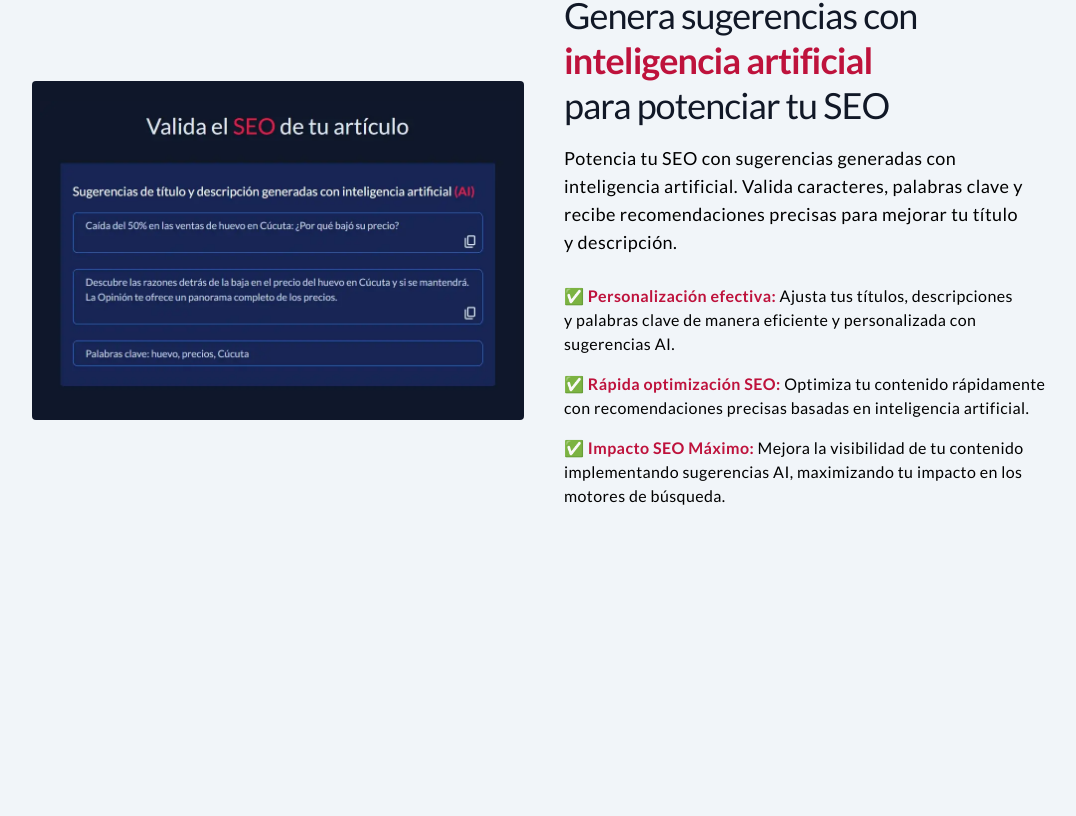
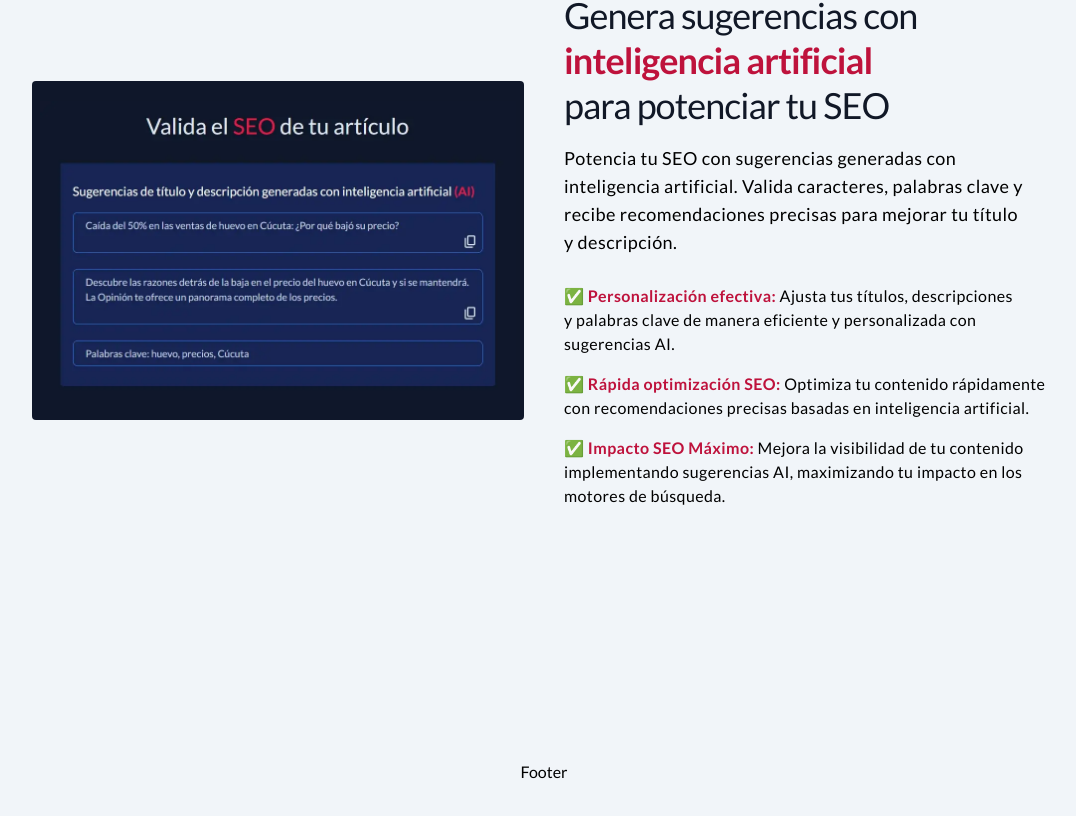
Before and after one commit to johnsi15/seocheck-ai, a Next.js app: page / in a window 1280 px wide. Shown: the part 1035-1851 px from the top of the page, without its empty margins (96-1172 px from the left). Before the commit the page ends 1543 px from the top, so only its background shows below. Built offline with nearby package versions, Linux system fonts and the light colour scheme.

Commit message:
Add footer and update readme taks

```diff
--- a/src/app/page.tsx
+++ b/src/app/page.tsx
@@ -1,4 +1,5 @@
 import { FeatureList } from '@/components/FeatureList'
+import { Footer } from '@/components/Footer'
 import { Hero } from '@/components/Hero'
 
 export default function Home() {
@@ -10,6 +11,8 @@ export default function Home() {
 
         <FeatureList />
       </main>
+
+      <Footer />
     </>
   )
 }
--- a/src/components/Footer.tsx
+++ b/src/components/Footer.tsx
@@ -0,0 +1,7 @@
+export function Footer() {
+  return (
+    <div className='mt-40 flex items-center min-h-52 justify-center'>
+      <p>Footer</p>
+    </div>
+  )
+}
```
Also changed, not shown: 1 other file (tests, documents, lock files or other folders).
